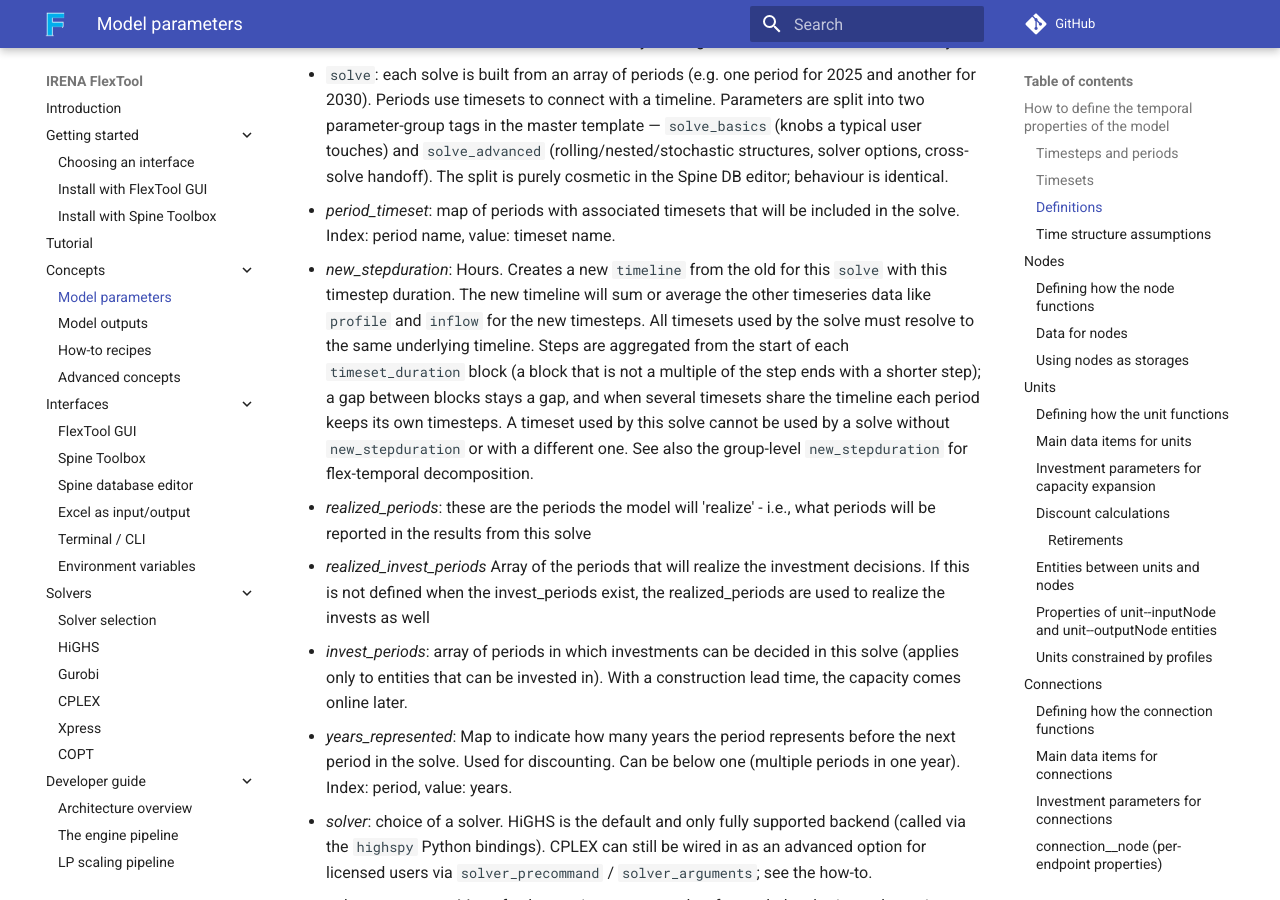
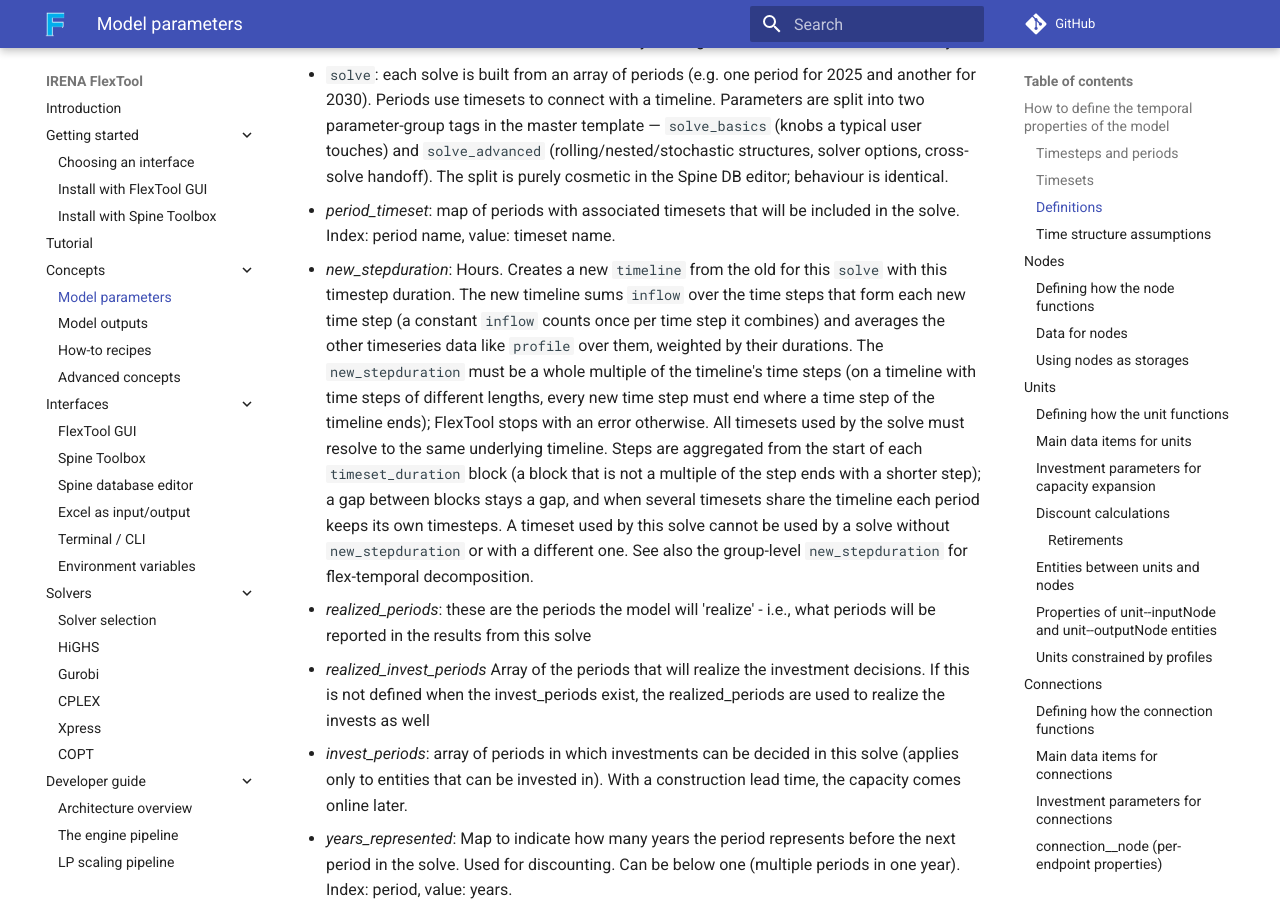
Before and after one commit to irena-flextool/flextool, an MkDocs documentation site: the page built from docs/reference.md, in a window 1280 px wide and 900 px high, scrolled down 3395 px. Built offline with MkDocs 1.6.1 and Material for MkDocs 9.7.7, drawn with Linux system fonts in a browser that asks for light colours; comment, search, counter and statistics services are not loaded.

Commit message:
docs(timeline): new_stepduration sums inflow per time step and must fit the time steps (#200)
Co-Authored-By: Claude Opus 5.5 (1M context) <noreply@anthropic.com>

```diff
--- a/docs/reference.md
+++ b/docs/reference.md
@@ -57,7 +57,7 @@ Timesets pick one or more sections from the `timeline` to form a `timeset`. Each
 - `solve`: each solve is built from an array of periods (e.g. one period for 2025 and another for 2030). Periods use timesets to connect with a timeline. Parameters are split into two parameter-group tags in the master template — `solve_basics` (knobs a typical user touches) and `solve_advanced` (rolling/nested/stochastic structures, solver options, cross-solve handoff). The split is purely cosmetic in the Spine DB editor; behaviour is identical.
 
   - *period_timeset*: map of periods with associated timesets that will be included in the solve. Index: period name, value: timeset name.
-  - *new_stepduration*: Hours. Creates a new `timeline` from the old for this `solve` with this timestep duration. The new timeline will sum or average the other timeseries data like `profile` and `inflow` for the new timesteps. All timesets used by the solve must resolve to the same underlying timeline. Steps are aggregated from the start of each `timeset_duration` block (a block that is not a multiple of the step ends with a shorter step); a gap between blocks stays a gap, and when several timesets share the timeline each period keeps its own timesteps. A timeset used by this solve cannot be used by a solve without `new_stepduration` or with a different one. See also the group-level `new_stepduration` for flex-temporal decomposition.
+  - *new_stepduration*: Hours. Creates a new `timeline` from the old for this `solve` with this timestep duration. The new timeline sums `inflow` over the time steps that form each new time step (a constant `inflow` counts once per time step it combines) and averages the other timeseries data like `profile` over them, weighted by their durations. The `new_stepduration` must be a whole multiple of the timeline's time steps (on a timeline with time steps of different lengths, every new time step must end where a time step of the timeline ends); FlexTool stops with an error otherwise. All timesets used by the solve must resolve to the same underlying timeline. Steps are aggregated from the start of each `timeset_duration` block (a block that is not a multiple of the step ends with a shorter step); a gap between blocks stays a gap, and when several timesets share the timeline each period keeps its own timesteps. A timeset used by this solve cannot be used by a solve without `new_stepduration` or with a different one. See also the group-level `new_stepduration` for flex-temporal decomposition.
   - *realized_periods*: these are the periods the model will 'realize' - i.e., what periods will be reported in the results from this solve
   - *realized_invest_periods* Array of the periods that will realize the investment decisions. If this is not defined when the invest_periods exist, the realized_periods are used to realize the invests as well
   - *invest_periods*: array of periods in which investments can be decided in this solve (applies only to entities that can be invested in). With a construction lead time, the capacity comes online later.
```
Also changed, not shown: docs/how_to.md (+1 -1 lines).
